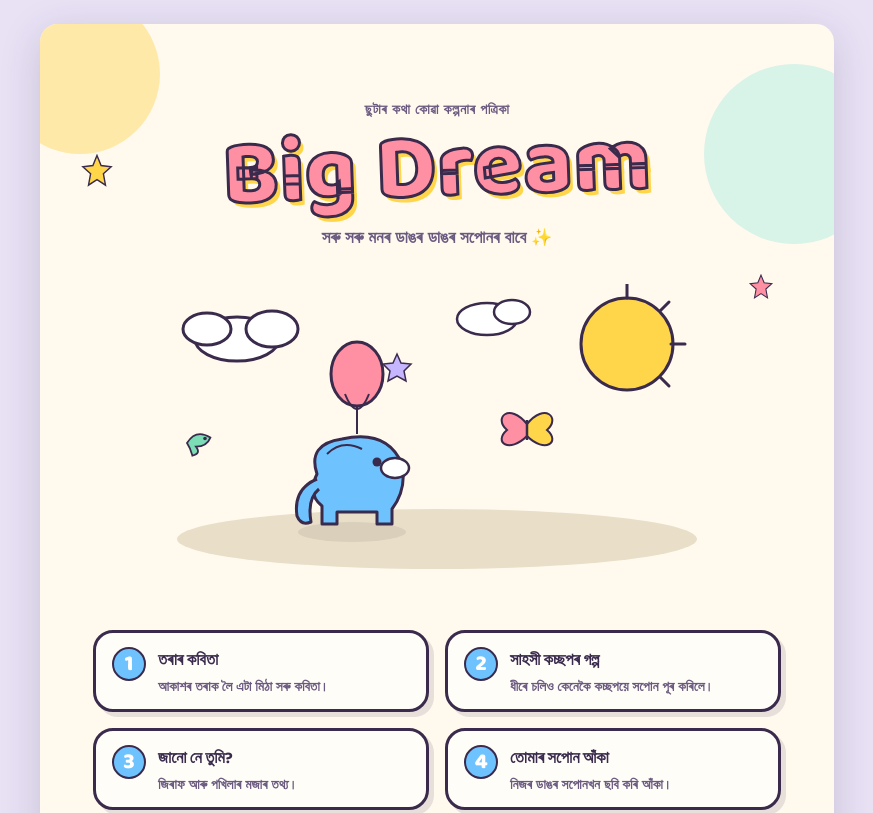
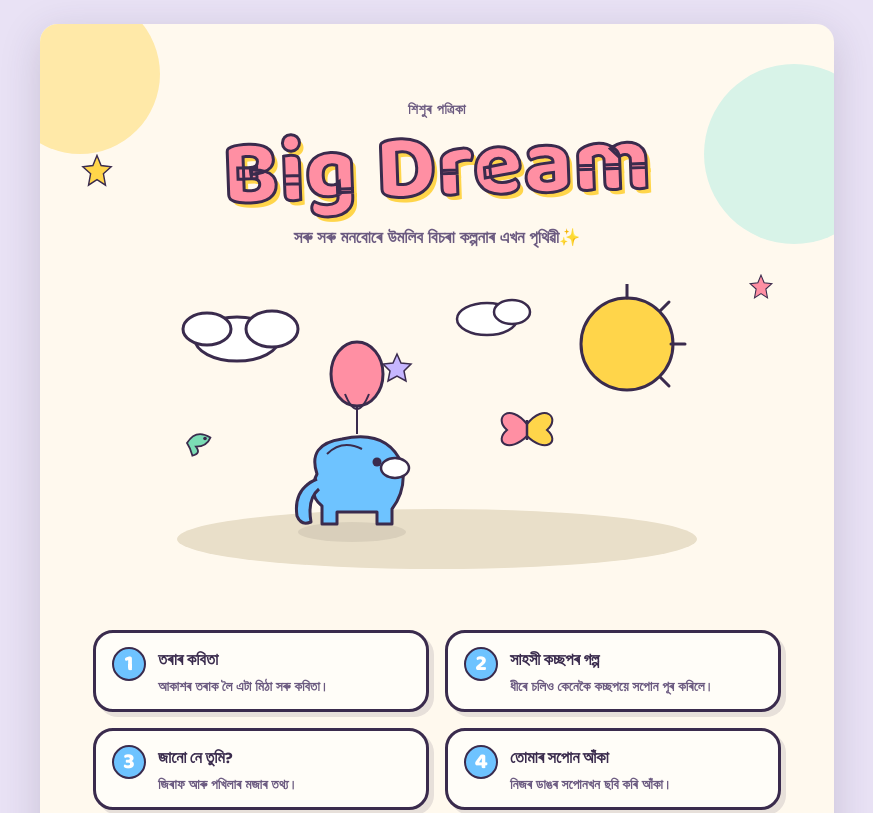
Before and after one commit to sbonline1984-svg/BigDream, a plain HTML site: page index.html in a window 1280 px wide. Shown: the top 813 px of the page, without its empty margins (203-1076 px from the left). Drawn offline with Linux system fonts and the light colour scheme.

Commit message:
Update index.html

```diff
--- a/index.html
+++ b/index.html
@@ -317,9 +317,9 @@
   <svg class="shape" style="top:250px; right:60px;" width="26" height="26" viewBox="0 0 24 24"><path d="M12 1l2.9 7.1L22 9l-5.5 4.9L18 22l-6-3.9L6 22l1.5-8.1L2 9l7.1-.9L12 1z" fill="var(--coral)" stroke="var(--ink)" stroke-width="1"/></svg>
 
   <header class="masthead">
-    <p class="kicker">ছুটাৰ কথা কোৱা কল্পনাৰ পত্ৰিকা</p>
+    <p class="kicker">শিশুৰ পত্ৰিকা</p>
     <h1 class="logo-title">Big Dream</h1>
-    <p class="tagline">সৰু সৰু মনৰ ডাঙৰ ডাঙৰ সপোনৰ বাবে ✨</p>
+    <p class="tagline">সৰু সৰু মনবোৰে উমলিব বিচৰা কল্পনাৰ এখন পৃথিৱী✨</p>
   </header>
 
   <!-- COVER HERO ILLUSTRATION -->
```
